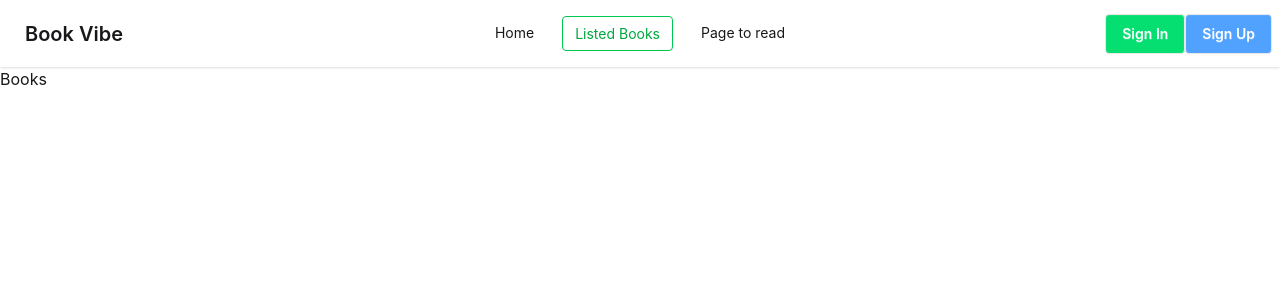
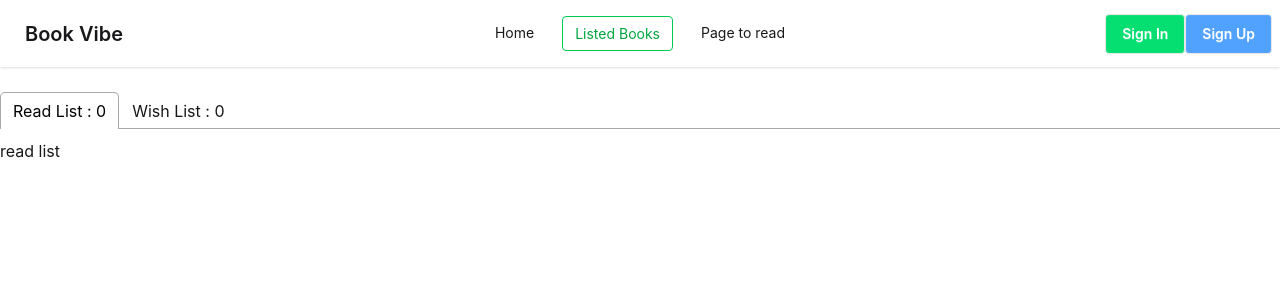
Before and after one commit to neya-mul/Book-Vibe, a React (Vite) app: page /books in a window 1280 px wide. Shown: the top 300 px of the page. Built offline with nearby package versions, Linux system fonts and the light colour scheme.

Commit message:
react tabs added

```diff
--- a/package.json
+++ b/package.json
@@ -15,6 +15,7 @@
     "react-dom": "^19.2.4",
     "react-icons": "^5.6.0",
     "react-router": "^7.14.0",
+    "react-tabs": "^6.1.1",
     "react-toastify": "^11.0.5",
     "tailwindcss": "^4.2.2"
   },
--- a/src/Pages/Books.jsx
+++ b/src/Pages/Books.jsx
@@ -1,12 +1,35 @@
 import React, { useContext } from 'react'
 import { bookContext } from '../context/BookProvider';
+import { Tab, Tabs, TabList, TabPanel } from 'react-tabs';
+import 'react-tabs/style/react-tabs.css';
 
 export default function Books() {
-  const { storedBook } = useContext(bookContext)
+  const { storedBook, wishList } = useContext(bookContext)
   // console.log(BookContext)
-  console.log(   storedBook);
+  console.log(storedBook);
+  console.log(wishList)
 
   return (
-    <div>Books</div>
+    <div className='container mx-auto my-6'>
+
+      <div>
+        <Tabs>
+          <TabList>
+            <Tab> <h1>Read List : {storedBook.length}</h1></Tab>
+            <Tab> <h1>Wish List : {wishList.length}</h1></Tab>
+          </TabList>
+
+          <TabPanel>
+            <h2>read list</h2>
+          </TabPanel>
+          <TabPanel>
+            <h2>wishList</h2>
+          </TabPanel>
+        </Tabs>
+      </div>
+
+
+
+    </div>
   )
 }
```
Also changed, not shown: 1 other file (tests, documents, lock files or other folders).
